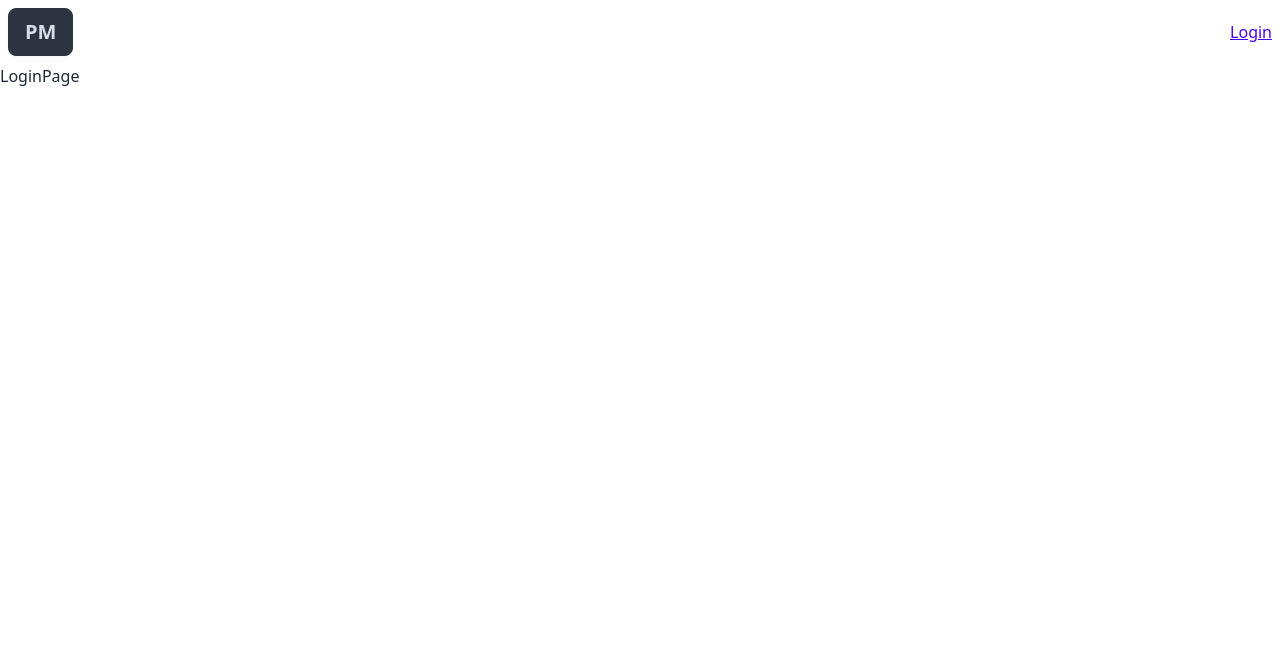
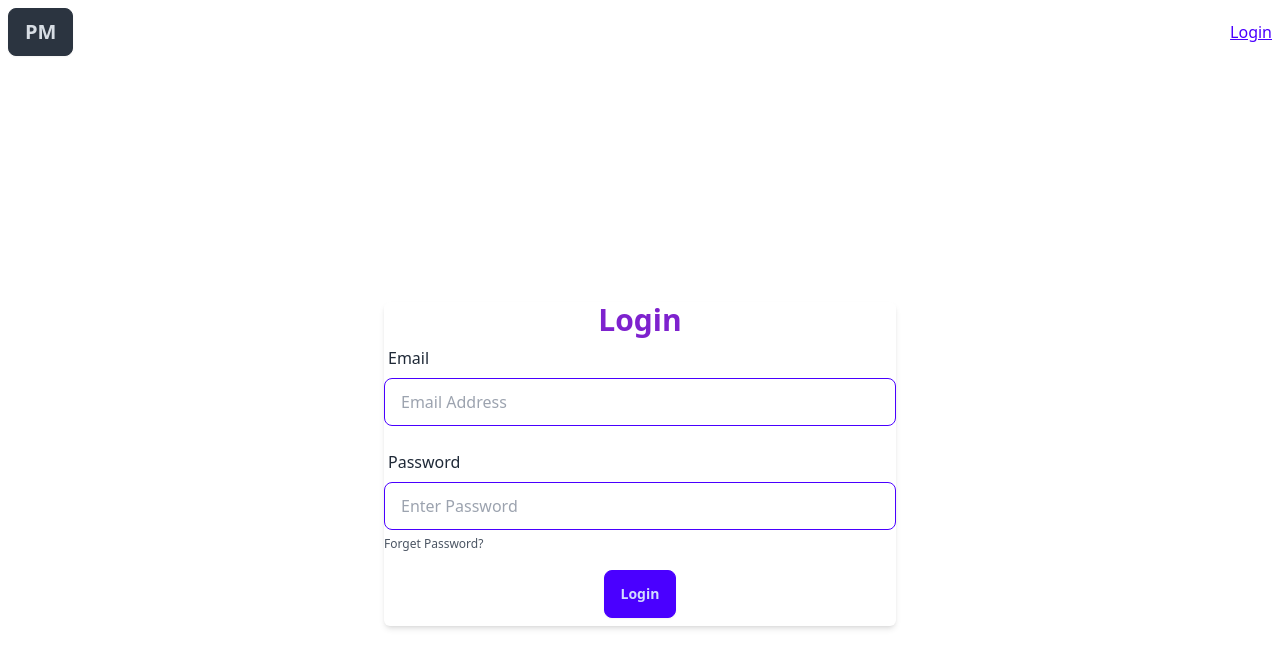
Before and after one commit to sharif181/password-manager-frontend, a React (Vite) app: page /login in a window 1280 px wide. Shown: the top 668 px of the page. Built offline with nearby package versions, Linux system fonts and the light colour scheme.

Commit message:
design login page

```diff
--- a/src/Components/LoginPage.jsx
+++ b/src/Components/LoginPage.jsx
@@ -1,5 +1,46 @@
+import { Link } from "react-router-dom";
+
 const LoginPage = () => {
-  return <div>LoginPage</div>;
+  return (
+    <div class="relative flex flex-col justify-center h-screen overflow-hidden">
+      <div class="w-full m-auto bg-white rounded-md shadow-md lg:max-w-lg">
+        <h1 class="text-3xl font-semibold text-center text-purple-700">
+          Login
+        </h1>
+        <form class="space-y-4">
+          <div>
+            <label class="label">
+              <span class="text-base label-text">Email</span>
+            </label>
+            <input
+              type="text"
+              placeholder="Email Address"
+              class="w-full input input-bordered input-primary"
+            />
+          </div>
+          <div>
+            <label class="label">
+              <span class="text-base label-text">Password</span>
+            </label>
+            <input
+              type="password"
+              placeholder="Enter Password"
+              class="w-full input input-bordered input-primary"
+            />
+          </div>
+          <Link
+            to="/"
+            class="text-xs text-gray-600 hover:underline hover:text-blue-600"
+          >
+            Forget Password?
+          </Link>
+          <div className="flex justify-center pb-2">
+            <button class="btn btn-primary text-bold">Login</button>
+          </div>
+        </form>
+      </div>
+    </div>
+  );
 };
 
 export default LoginPage;
```
